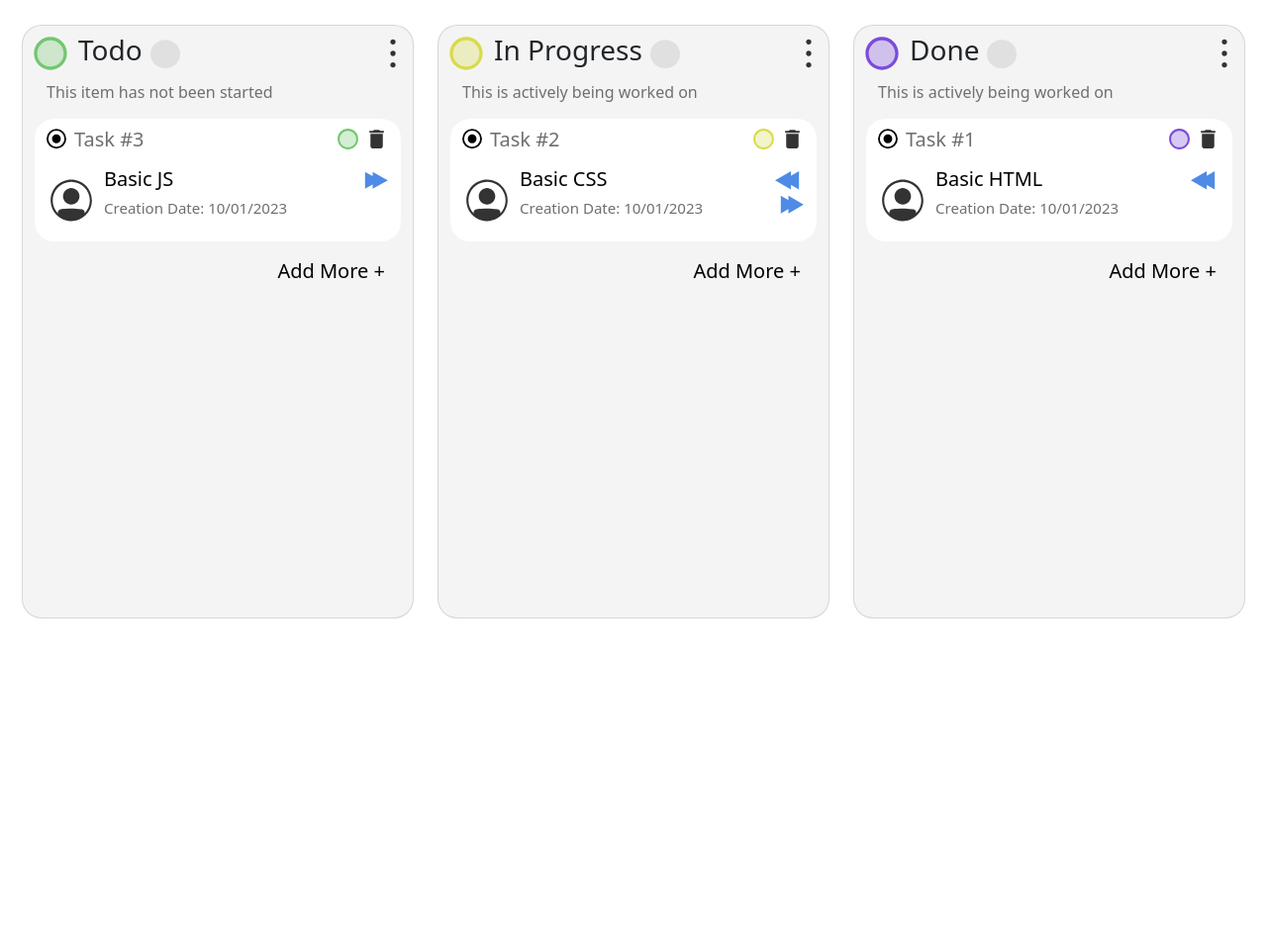
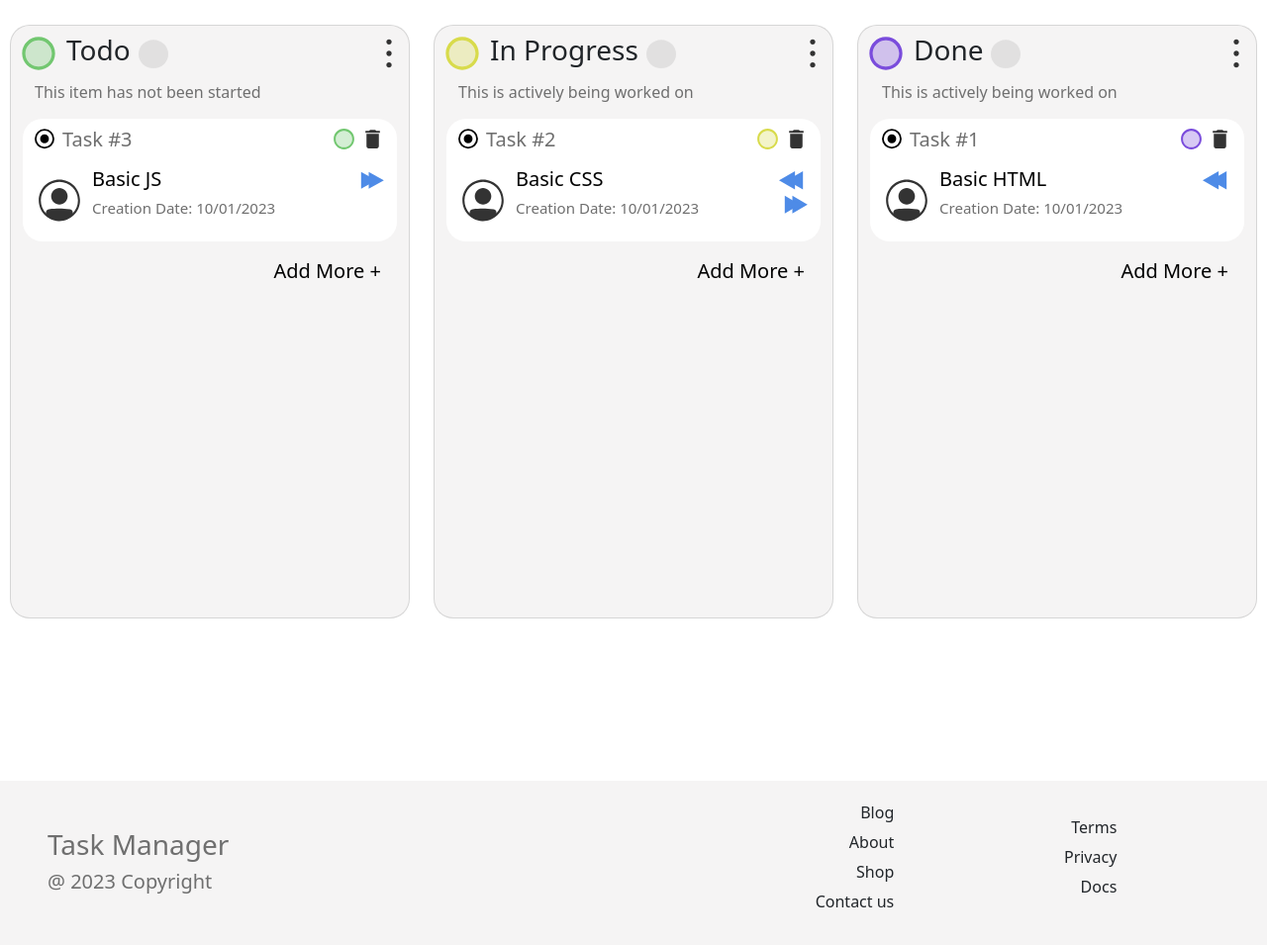
Before and after one commit to Mul-Task/Task-Manager, a plain HTML site: page index.html in a window 1280 px wide. Shown: the part 139-1094 px from the top of the page at 99% size. Before the commit the page ends 800 px from the top, so only its background shows below. Drawn offline with Linux system fonts and the light colour scheme.

Commit message:
Home Page Done

```diff
--- a/assets/css/style.css
+++ b/assets/css/style.css
@@ -143,5 +143,29 @@ a{
     font-weight: 400;
 }
 
+@media screen and (max-width: 760px) {
+    .card{
+        height: 100%;
+    }
+}
+/*Main Section*/
 
-/*Main Section*/
+/*Footer*/
+
+.footer{
+    height: 200px;
+    background: var(--color-whitesmoke);
+    margin-top: 8rem;
+}
+
+.footer ul li{
+    list-style: none;
+}
+
+.footer-right{
+    display: flex;
+    justify-content: space-evenly;
+    align-items: center;
+    line-height: 30px;
+}
+/*Footer*/
--- a/index.html
+++ b/index.html
@@ -33,7 +33,6 @@
                     </div>
                     <!--        Menu Item-->
                 </div>
-
                 <!--                Profile-->
                 <div class=" col-md-4 col-lg-4 col-xl-3 text-end">
                     <div class="profile">
@@ -50,11 +49,10 @@
                     </div>
                 </div>
                 <!--                Profile-->
-
             </div>
         </div>
+    </div>
 <!--    NavBar-->
-
         <!--        Main Section-->
 <!--        Project name and Notificatin icon-->
     <div class="main-section ">
@@ -78,9 +76,7 @@
         <!--Cards-->
         <div class="container-fluid cards">
             <div class="row">
-
                 <!--        Todo Card-->
-
                 <div class="col-12 col-md-6 col-lg-4 my-2">
                     <div class="todo-card card">
                         <div class="row">
@@ -155,11 +151,8 @@
                         </div>
                     </div>
                 </div>
-
                 <!--        Todo Card-->
-
 <!--                IN progress Card-->
-
                 <div class="col-12 col-md-6 col-lg-4 my-2">
                     <div class="in-progress-card card">
                         <div class="row">
@@ -239,9 +232,7 @@
                         </div>
                     </div>
                 </div>
-
-<!--                IN progress Card-->
-
+<!--               IN progress Card-->
 <!--                Done Card-->
                 <div class="col-12 col-md-6 col-lg-4 my-2">
                     <div class="done-card card">
@@ -319,19 +310,45 @@
                         </div>
                     </div>
                 </div>
-
 <!--                Done Card-->
             </div>
         </div>
-
-
-<!--        In Progress Card-->
-<!--        In Progress Card-->
 <!--        Cards-->
-
         <!--        Main Section-->
     </div>
 
+
+
+</div>
+
+<div class="footer">
+    <div class="container-fluid">
+        <div class="row">
+            <div class="col-6 gray-text p-5">
+                <a href="#" class="gray-text">
+                    <h3>Task Manager</h3>
+                </a>
+                <h5>
+                    @ 2023 Copyright
+                </h5>
+            </div>
+            <div class="col-6 footer-right text-end">
+                <ul>
+                    <li>Blog</li>
+                    <li>About</li>
+                    <li>Shop</li>
+                    <li>Contact us</li>
+                </ul>
+
+                <ul>
+                    <li>Terms</li>
+                    <li>Privacy</li>
+                    <li>Docs</li>
+                </ul>
+            </div>
+        </div>
+    </div>
+</div>
 
     <script src="assets/js/bootstrap.bundle.js"></script>
     <script src="assets/js/index.js"></script>
```
